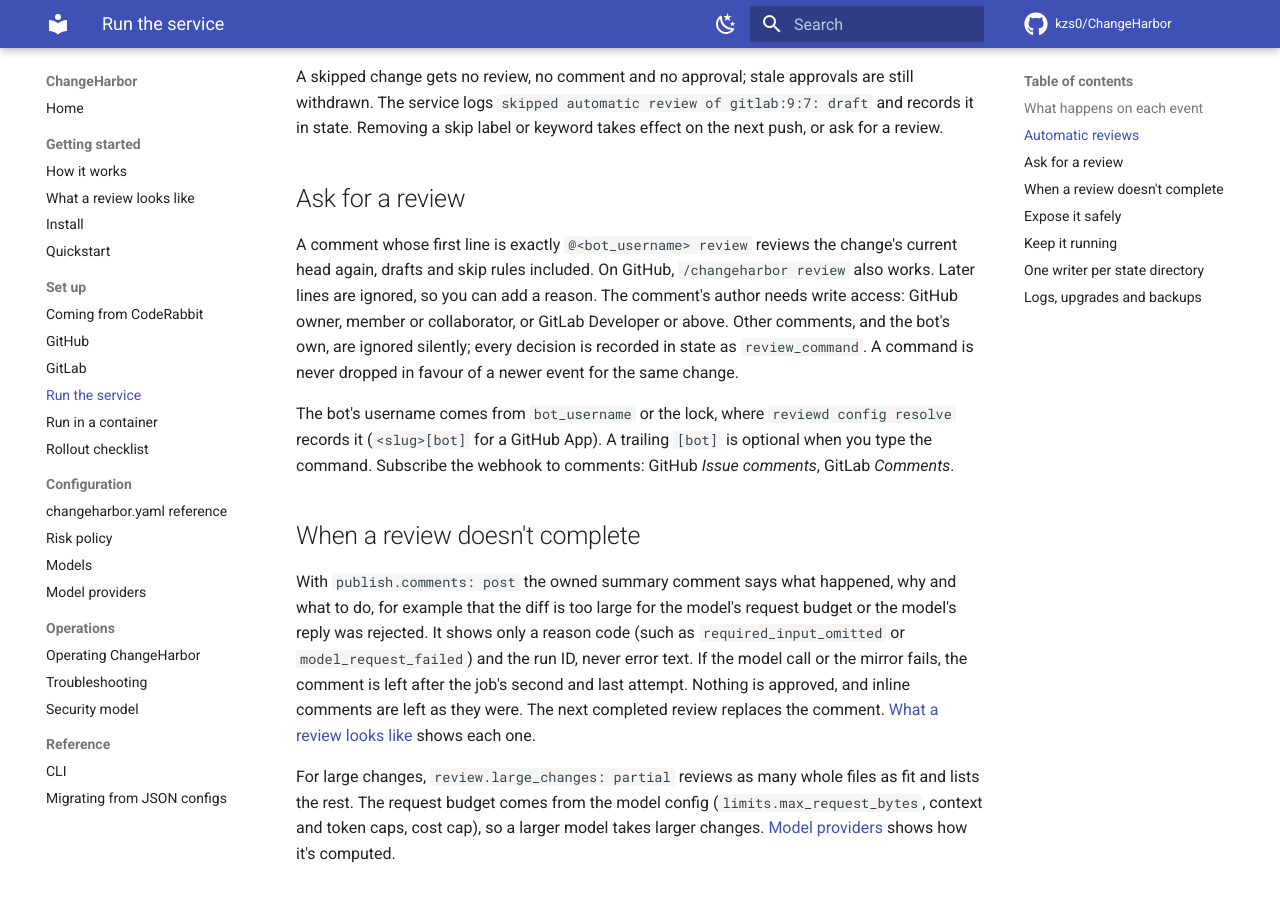
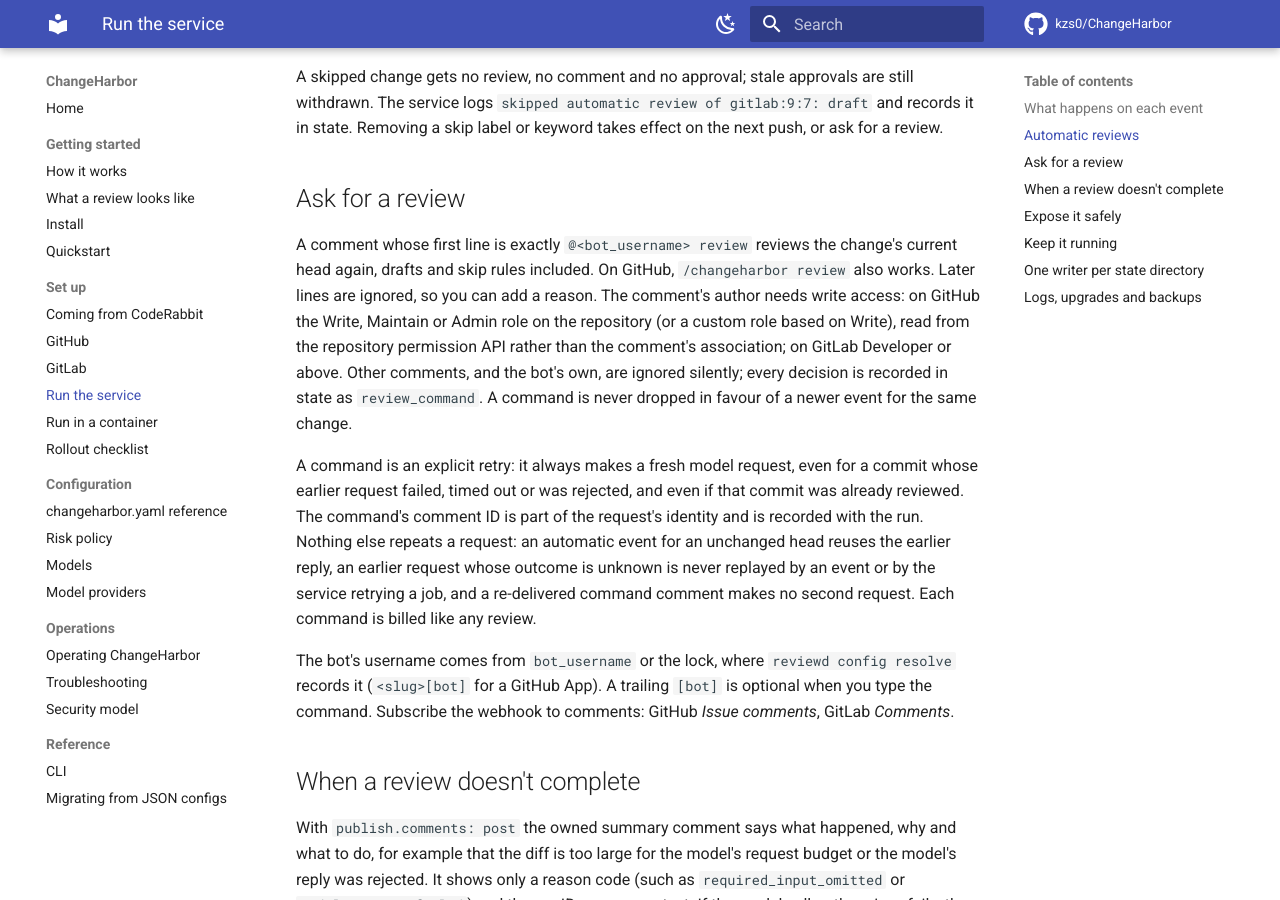
Before and after one commit to kzs0/ChangeHarbor, an MkDocs documentation site: the page built from website/docs/guides/service.md, in a window 1280 px wide and 900 px high, scrolled down 1678 px. Built offline with MkDocs 1.6.1 and Material for MkDocs 9.7.7, drawn with Linux system fonts in a browser that asks for light colours; comment, search, counter and statistics services are not loaded.

Commit message:
Make an authorised review command an explicit, fresh model request
The command's comment or note ID becomes reviewOptions.CommandID and
forgeProvenance.CommandID (omitempty), part of the input identity, so a
command never replays an ambiguous or rejected request and is recorded
with the run. automateChange takes the command ID instead of a force flag.
Automatic events, service retries and re-delivered command comments keep
their identity and still never replay an ambiguous claim.

Co-Authored-By: Claude Opus 5.5 <noreply@anthropic.com>
Claude-Session: https://claude.ai/code/session_019RthdeqzNpq3NCAnoj8Xxp

```diff
--- a/website/docs/guides/service.md
+++ b/website/docs/guides/service.md
@@ -80,11 +80,22 @@ review.
 A comment whose first line is exactly `@<bot_username> review` reviews the
 change's current head again, drafts and skip rules included. On GitHub,
 `/changeharbor review` also works. Later lines are ignored, so you can add a
-reason. The comment's author needs write access: GitHub owner, member or
-collaborator, or GitLab Developer or above. Other comments, and the bot's own,
+reason. The comment's author needs write access: on GitHub the Write,
+Maintain or Admin role on the repository (or a custom role based on Write),
+read from the repository permission API rather than the comment's
+association; on GitLab Developer or above. Other comments, and the bot's own,
 are ignored silently; every decision is recorded in state as
 `review_command`. A command is never dropped in favour of a newer event for
 the same change.
+
+A command is an explicit retry: it always makes a fresh model request, even
+for a commit whose earlier request failed, timed out or was rejected, and
+even if that commit was already reviewed. The command's comment ID is part
+of the request's identity and is recorded with the run. Nothing else repeats
+a request: an automatic event for an unchanged head reuses the earlier reply,
+an earlier request whose outcome is unknown is never replayed by an event or
+by the service retrying a job, and a re-delivered command comment makes no
+second request. Each command is billed like any review.
 
 The bot's username comes from `bot_username` or the lock, where
 `reviewd config resolve` records it (`<slug>[bot]` for a GitHub App). A
```
Also changed, not shown: website/docs/configuration/providers.md (+2 -2 lines), website/docs/guides/coming-from-coderabbit.md (+3 -2 lines), website/docs/operations/security.md (+7 -5 lines), 2 other files.
